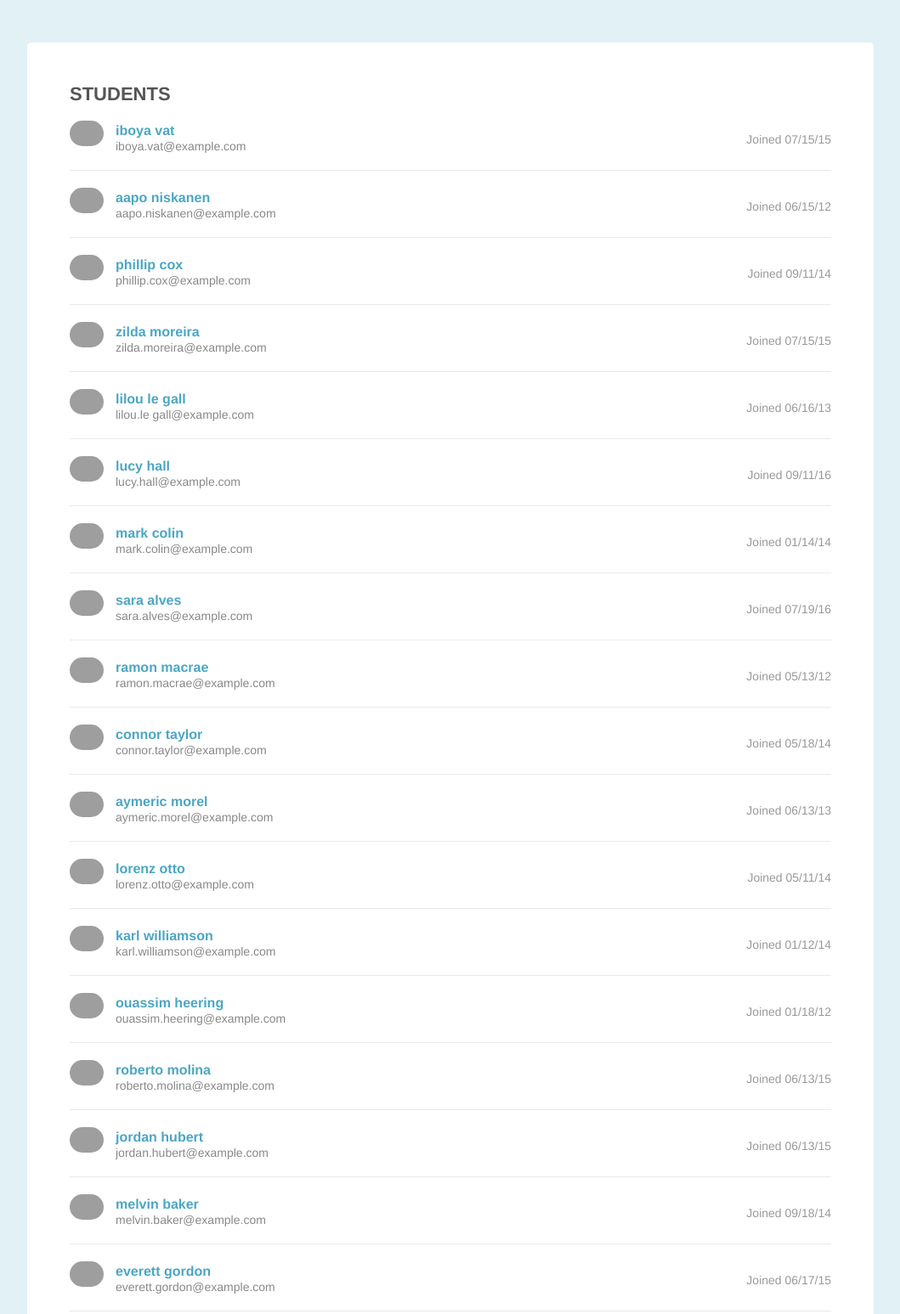
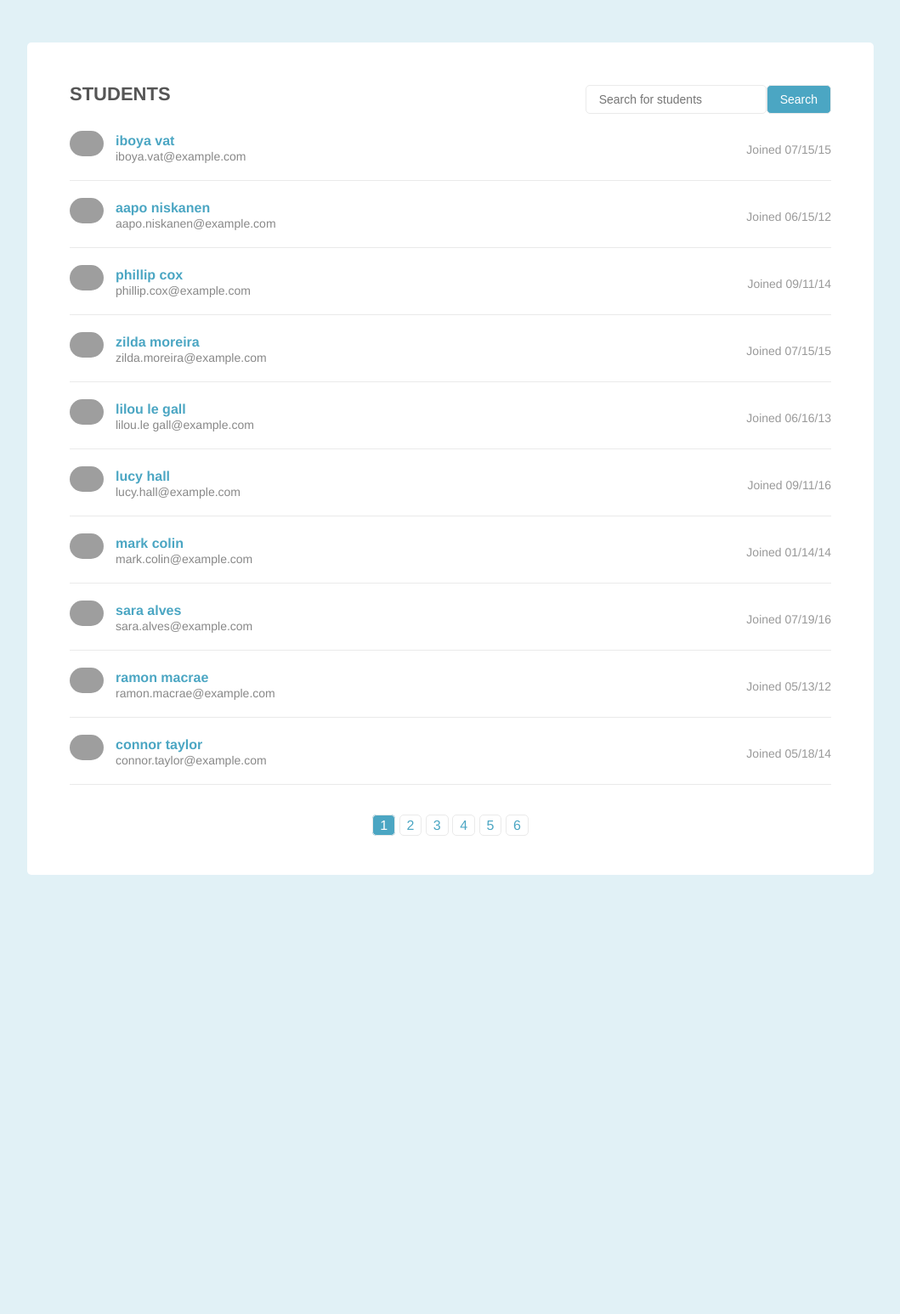
Before and after one commit to oddmarthon-lende/techdegree-project-2, a plain HTML site: page index.html in a window 1280 px wide. Shown: the top 1547 px of the page at 85% size, without its empty margins (110-1169 px from the left). After the commit the page ends 1080 px from the top, so only its background shows below. Drawn offline with nearby package versions, Linux system fonts and the light colour scheme; grey boxes are pictures that could not be loaded.

Commit message:
Finished Project

```diff
--- a/index.html
+++ b/index.html
@@ -558,6 +558,17 @@
       </ul>
       <!-- dynamically add pagination links here -->
 
+
     </div>
+    <script src="https://code.jquery.com/jquery-3.3.1.min.js" integrity="sha256-FgpCb/KJQlLNfOu91ta32o/NMZxltwRo8QtmkMRdAu8=" crossorigin="anonymous"></script>
+    <script src="js/pagination.js"></script>
+    <script src="js/search.js"></script>
+    <script>
+
+      pagination.init(".page", 10).new("ul.student-list");
+      search.init(".page-header", "student-search", "Search for students").new("ul.student-list", pagination.new.bind(pagination));
+
+
+    </script>
   </body>
 </html>
--- /dev/null
+++ b/js/pagination.js
@@ -0,0 +1,85 @@
+const pagination = {
+
+  _initialized: false,
+
+  init: function(paginationLinksContainer, elementsPerPage) {
+
+    const $div = $('<div class="pagination"></div>');
+    const $ul  = $('<ul></ul>');
+    const self = this;
+
+    if(this._initialized)
+      throw new Error("Already initialized");
+
+    $div.append($ul);
+    $(paginationLinksContainer).append($div);
+
+    this._$links = $ul;
+    this._initialized = true;
+    this._perPage = elementsPerPage || 10;
+
+    $ul.on('click', 'a', function(e) {
+      e.preventDefault();
+      self.page(parseInt($(this).text()));
+    });
+
+    return this;
+  },
+
+  new: function(container) {
+
+    let elements,
+        $links = this._$links;
+
+    if(!this._initialized)
+      throw new Error("Pagination not initialized");
+
+    this._elements =
+          elements = Array.isArray(container) ?
+                                      container : Array.from($(container)[0].children);
+
+    $links.html('');
+
+    if(!elements.length)
+      return this;
+
+    for(var i = 0; i < Math.ceil(elements.length / this._perPage); i++) {
+
+      const $link = $(`
+        <li>
+          <a href="#">${i + 1}</a>
+        </li>
+      `);
+
+      $links.append($link);
+
+    }
+
+    this.page(1);
+
+    return this;
+  },
+
+  page: function(page) {
+
+    const elements = this._elements;
+    const perPage = this._perPage;
+    const $links  = this._$links.find('a');
+    const start = (page - 1) * perPage;
+    const end   = (start + perPage);
+    const range = elements.slice(start, end);
+
+    $(elements).hide();
+    $(range).show();
+
+    for(let link of $links) {
+      if(parseInt($(link).text()) === page)
+        $(link).addClass('active')
+      else {
+        $(link).removeClass('active')
+      }
+    }
+
+    return this;
+  }
+};
--- /dev/null
+++ b/js/search.js
@@ -0,0 +1,65 @@
+const search = {
+
+  _initialized: false,
+
+  init: function(searchFieldContainer, classNames, placeholder) {
+
+    const $div = $(`<div class="${classNames}"></div>`)
+    const $input = $(`<input placeholder="${placeholder}">`);
+    const $button = $(`<button>Search</button>`);
+
+    const invoke = () => this.find($input.val());
+
+    if(this._initialized)
+      throw new Error("Already initialized");
+
+    $div.append($input)
+        .append($button);
+
+    $input.on('keyup', invoke);
+    $button.on('click', invoke);
+
+    $(searchFieldContainer).append($div);
+
+    this._initialized = true;
+
+    return this;
+  },
+
+  new: function(container, callback) {
+
+    if(!this._initialized)
+      throw new Error("Search not initialized");
+
+    this._elements =
+          elements = Array.isArray(container) ?
+                                      container : Array.from($(container)[0].children);
+    this._callback = callback;
+
+  },
+
+  find: function(text) {
+
+    const elements = this._elements;
+    const callback = this._callback;
+    const results = [];
+
+    if(!this._initialized)
+      throw new Error("Search not initialized");
+
+    for(let element of elements) {
+
+      if($(element).text().indexOf(text) > -1)
+        results.push(element);
+    }
+
+    $(elements).hide();
+    $(results).show();
+
+    if(typeof callback === 'function')
+      callback(results);
+
+    return this;
+  }
+
+};
```
